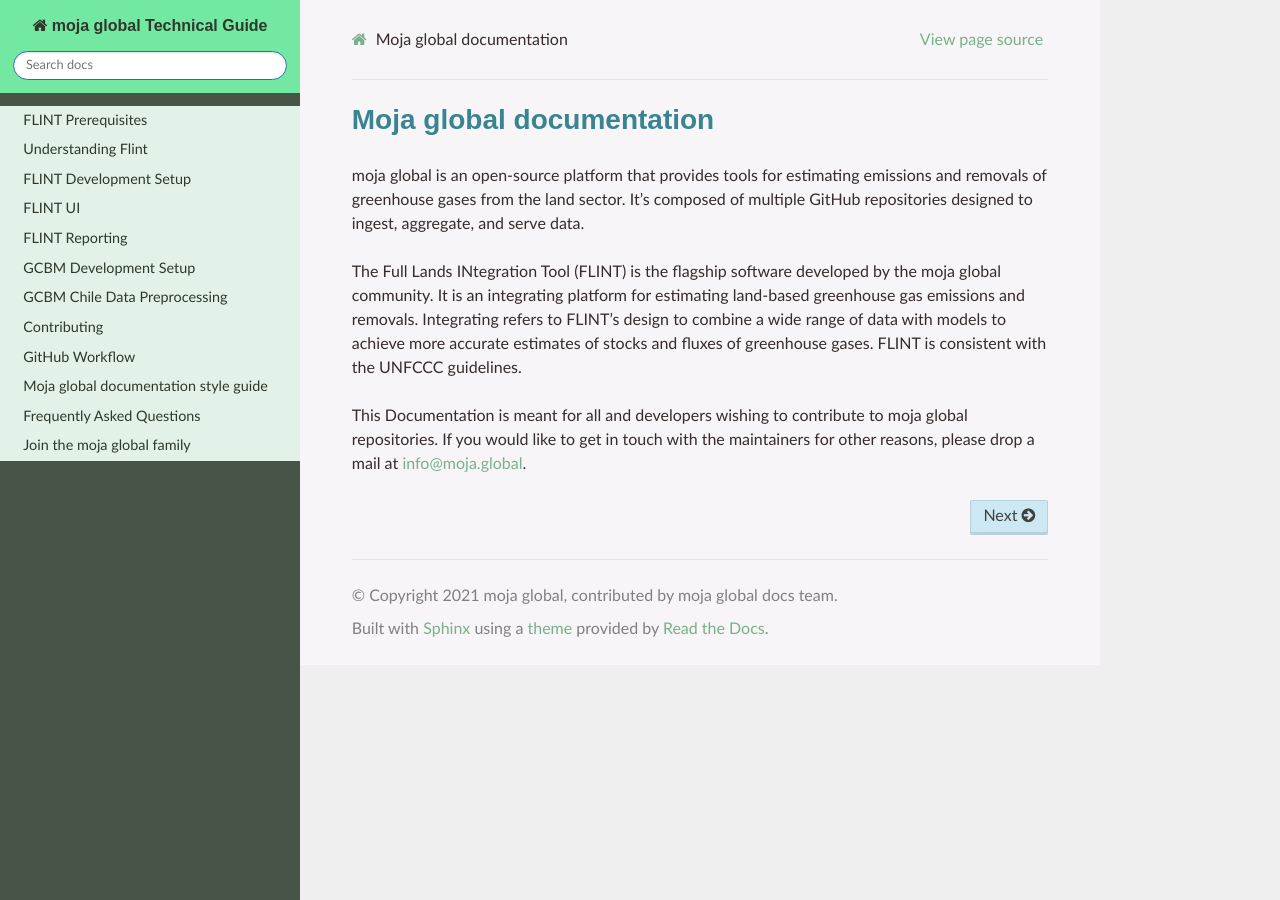
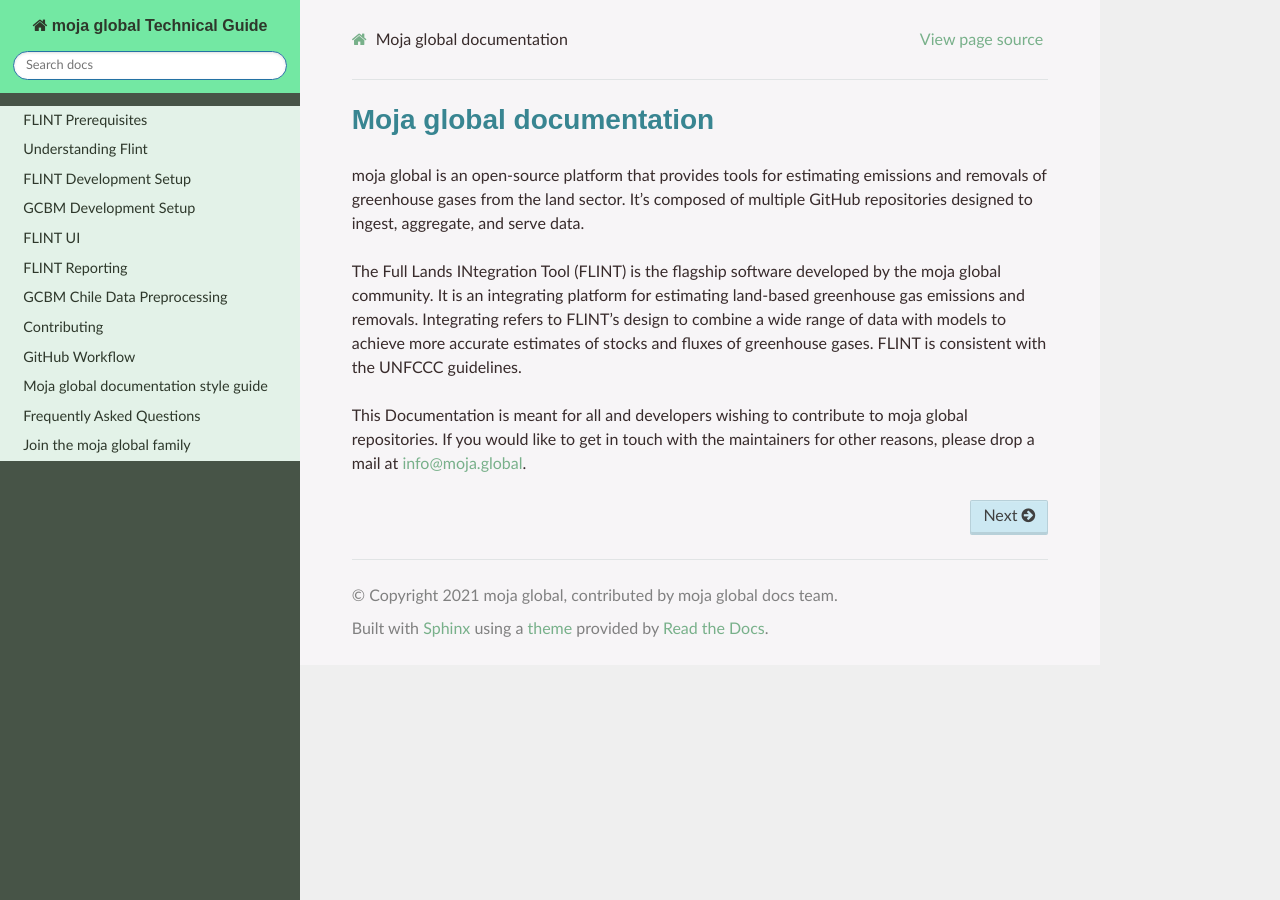
Before and after one commit to moja-global/moja_global_docs, a Sphinx documentation site: the page built from docs/index.rst, in a window 1280 px wide. Built offline with Sphinx 7.4.7 and the Read the Docs theme 2.0.0, drawn with Linux system fonts in a browser that asks for light colours.

```diff
--- a/docs/index.rst
+++ b/docs/index.rst
@@ -23,9 +23,9 @@ maintainers for other reasons, please drop a mail at info@moja.global.
    prerequisites/index
    UnderstandingFlint/index
    DevelopmentSetup/index
+   GCBMDevelopmentSetup/index
    FLINT UI <https://docs.moja.global/projects/flint-ui/en/latest/>
    FLINT Reporting <https://docs.moja.global/projects/flint-reporting/en/latest/>
-   GCBMDevelopmentSetup/index
    GCBM Chile Data Preprocessing <https://docs.moja.global/projects/GCBM-Chile-Data-Preprocessing-Tools/en/latest/>
    contributing/index
    DeveloperWorkflow/index
```
